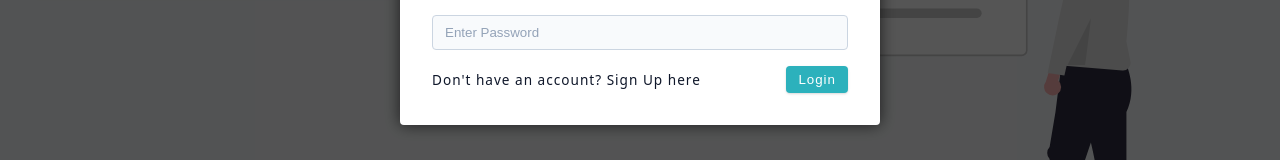
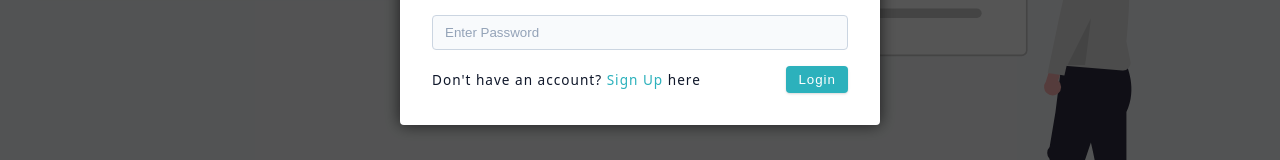
Before and after one commit to Jon-Felipe/jobli, a React (Vite) app in the folder client/: page / in a window 1280 px wide. Both pictures are taken after a click on the button "Join Now". Shown: the part 458-618 px from the top of the page. Built offline with nearby package versions, Linux system fonts and the light colour scheme.

Commit message:
register form inputs and text

```diff
--- a/client/src/components/LoginRegisterForm.tsx
+++ b/client/src/components/LoginRegisterForm.tsx
@@ -1,13 +1,33 @@
+import { useState } from 'react';
 import styled from 'styled-components';
 
 type Props = {};
 
 function LoginRegisterForm({}: Props) {
+  const [isRegister, setIsRegister] = useState<boolean>(false);
+
   return (
     <Wrapper>
-      <h3 className='login__title'>Login</h3>
-      <p className='login__subtext'>Enter Login details to get access</p>
+      <h3 className='login__title'>{isRegister ? 'Register' : 'Login'}</h3>
+      <p className='login__subtext'>
+        {isRegister ? 'Create an account ' : 'Enter Login details '}
+        to get access
+      </p>
       <form className='login__form'>
+        {isRegister && (
+          <div className='form-row'>
+            <label htmlFor='name' className='form-label'>
+              Name
+            </label>
+            <input
+              type='text'
+              name='name'
+              id='name'
+              placeholder='Enter Name'
+              className='form-input'
+            />
+          </div>
+        )}
         <div className='form-row'>
           <label htmlFor='email' className='form-label'>
             Email Address
@@ -33,7 +53,16 @@ function LoginRegisterForm({}: Props) {
           />
         </div>
         <div className='login__actions'>
-          <p>Don't have an account? Sign Up here</p>
+          <p>
+            {isRegister ? 'Have an account? ' : ` Don't have an account? `}
+            <span
+              className='login__actions-register'
+              onClick={() => setIsRegister(!isRegister)}
+            >
+              {isRegister ? 'Sign In' : 'Sign Up'}
+            </span>{' '}
+            here
+          </p>
           <button type='submit' className='btn'>
             Login
           </button>
@@ -67,4 +96,8 @@ const Wrapper = styled.section`
       letter-spacing: var(--letter-spacing);
     }
   }
+  .login__actions-register {
+    color: var(--primary-500);
+    cursor: pointer;
+  }
 `;
```
